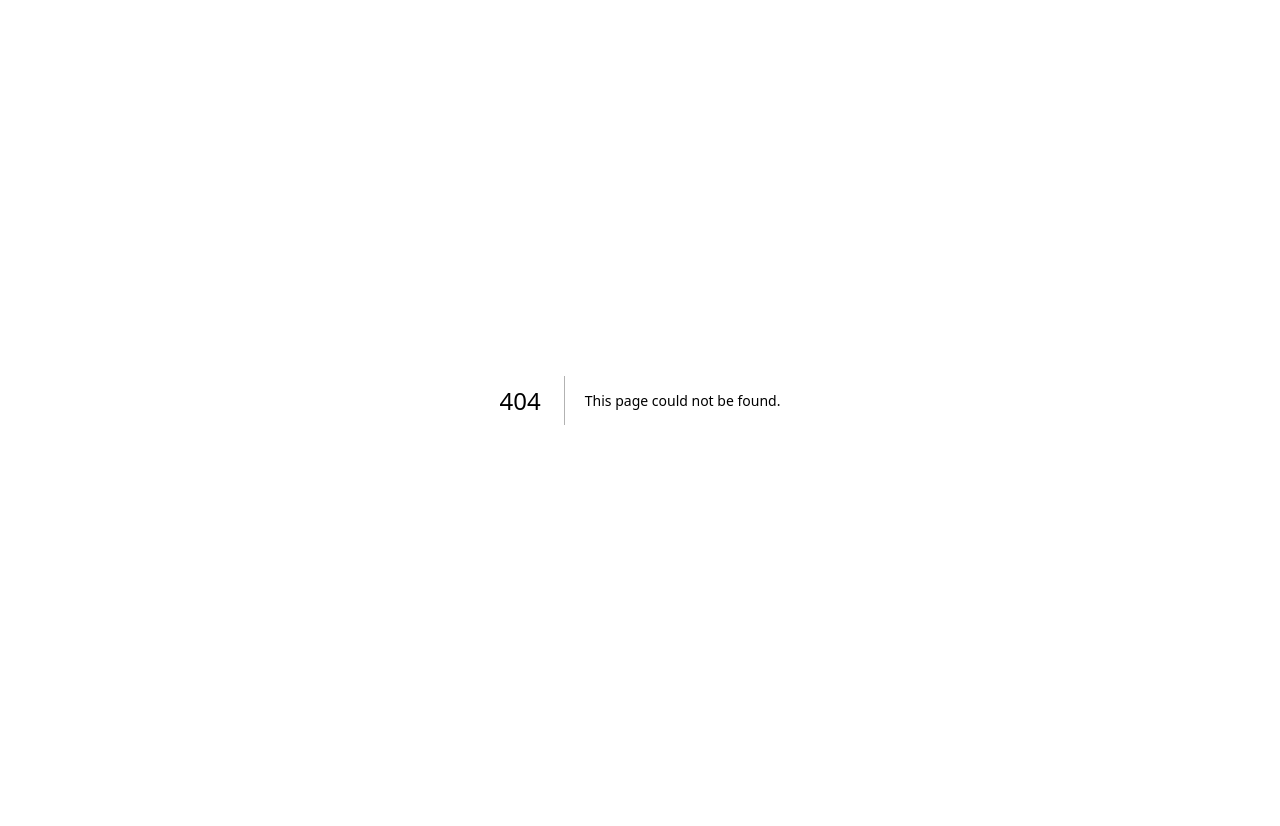
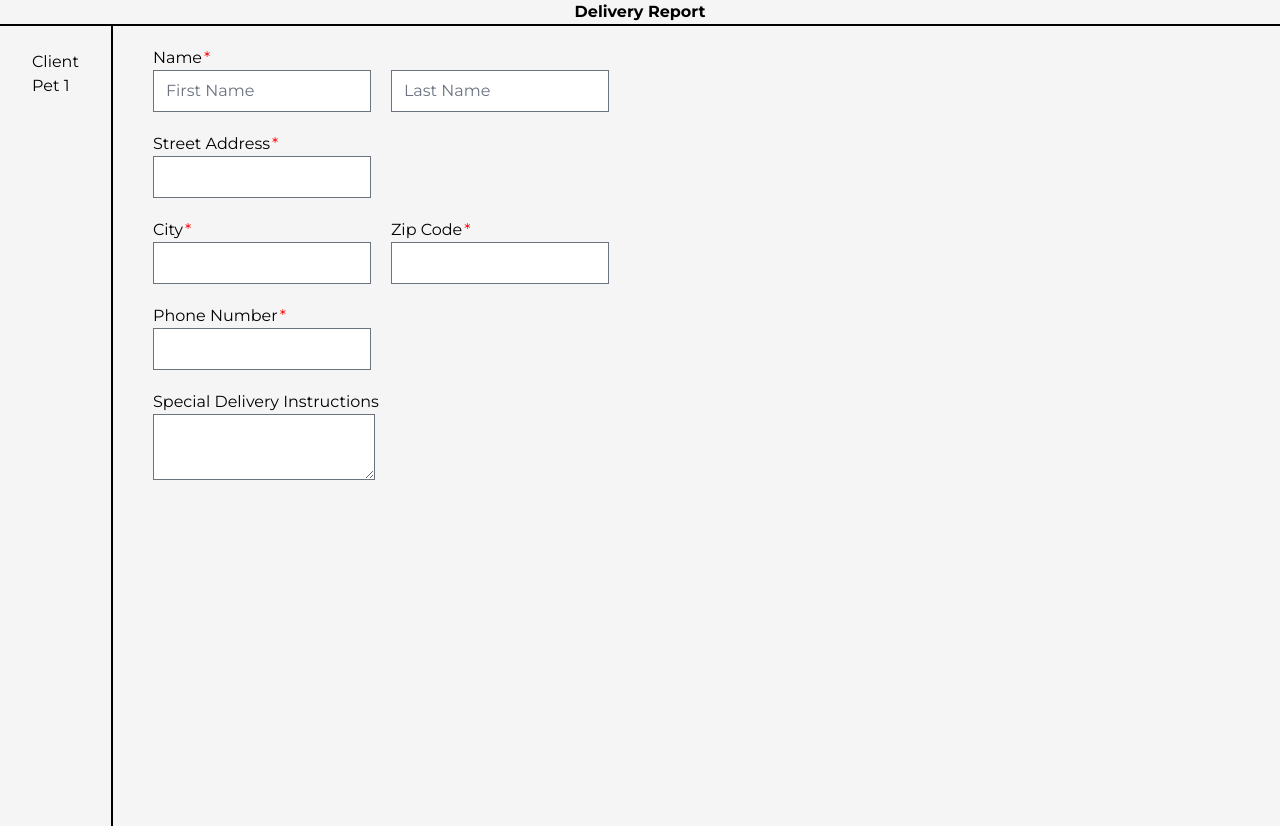
Before and after one commit to Hack4ImpactRutgers/CCA, a Next.js app in the folder frontend/: page /form/client in a window 1280 px wide. Before the commit this address had no page. Before the commit the page ends 800 px from the top, so only its background shows below. Built offline with nearby package versions, Linux system fonts and the light colour scheme; a web font is replaced by a local one.

Commit message:
Began working on form

```diff
--- a/frontend/package.json
+++ b/frontend/package.json
@@ -21,7 +21,8 @@
     "react": "18.2.0",
     "react-dom": "18.2.0",
     "tailwindcss": "3.3.3",
-    "typescript": "5.2.2"
+    "typescript": "5.2.2",
+    "zustand": "^4.4.6"
   },
   "devDependencies": {
     "prettier": "3.0.3"
--- /dev/null
+++ b/frontend/src/app/components/DeliveryReportForm-Pet1.tsx
@@ -0,0 +1,7 @@
+import React from 'react'
+
+export default function DeliveryReportForm-Pet1() {
+  return (
+    <div>DeliveryReportForm-Pet1</div>
+  )
+}
--- /dev/null
+++ b/frontend/src/app/form/client/page.tsx
@@ -0,0 +1,67 @@
+"use client"
+
+import React, { useEffect, useState } from 'react'
+
+function Client() {
+  const [firstName, setFirstName] = useState(localStorage.getItem("firstName")||"")
+
+  const nameChange = (e: { target: { value: React.SetStateAction<string> } }) =>{
+    setFirstName(e.target.value)
+  }
+
+  useEffect(()=>{
+    localStorage.setItem("firstName", firstName)
+  }
+  ,[firstName])
+
+
+
+  return (
+    <form className="">
+      <div className='after:content-["*"] after:text-[red] after:ml-0.5'>
+        Name
+      </div>
+
+      <input type="text" defaultValue={firstName || ""} onChange={nameChange} name ="firstName"  placeholder='First Name' required/>
+
+      <input className="mx-5" type="text" placeholder='Last Name' required/>
+
+      <div className='mt-5 after:content-["*"] after:text-[red] after:ml-0.5'>
+        Street Address
+      </div>
+      <input type="text" required/>
+
+      <div className="flex">
+        <div>
+          <div className='mt-5 after:content-["*"] after:text-[red] after:ml-0.5'>
+          City
+          </div>
+          <input type="text" required/>
+        </div>
+
+        <div className="ml-5">
+          <div className='mt-5 after:content-["*"] after:text-[red] after:ml-0.5'>
+          Zip Code
+          </div>
+          <input type="text" required/>
+        </div>
+
+      </div>
+
+      <div className='mt-5 after:content-["*"] after:text-[red] after:ml-0.5'>
+          Phone Number
+          </div>
+          <input type="text" required/>
+
+        <div className='mt-5'>
+          Special Delivery Instructions
+          </div>
+      <textarea/>
+
+    </form>
+  )
+}
+
+
+
+export default Client
--- /dev/null
+++ b/frontend/src/app/form/layout.tsx
@@ -0,0 +1,33 @@
+"use client"
+import React from 'react'
+import {ReactNode} from "react"
+import Link from "next/link"
+
+type FormProps = {
+    children: React.ReactNode
+  }
+
+export default function DeliveryReportForm({children}: FormProps) {
+  return (
+    <div>
+      <div className="font-bold flex items-center justify-center border-b-2 border-black">
+        <h1>Delivery Report </h1>
+      </div>
+      <div className="flex h-screen ">
+        <div className='flex flex-col px-8 py-6 w-fit border-r-2 border-black'>
+          <Link href='/form/client'>
+            <p>Client</p>
+          </Link>
+          <Link href='/form/pet1'>
+            <p>Pet 1</p>
+          </Link>
+        </div>
+        <div className='mx-10 my-5'>
+        {children}
+        </div>
+
+       </div>
+       </div>
+
+  )
+}
--- /dev/null
+++ b/frontend/src/app/form/pet1/page.js
@@ -0,0 +1,39 @@
+import React from 'react'
+
+function Client() {
+  return (
+    <form className="">
+
+
+
+
+      <div className='mt-5 after:content-["*"] after:text-[red] after:ml-0.5'>
+        Pet Name
+      </div>
+      <input type="text" required/>
+
+
+          <div className='mt-5 after:content-["*"] after:text-[red] after:ml-0.5'>
+          Type of Food
+          </div>
+          <input type="text" required/>
+
+
+
+
+
+
+      <div className='mt-5 after:content-["*"] after:text-[red] after:ml-0.5'>
+          Amount of Food Per Month
+          </div>
+          <input type="text" required/>
+
+
+
+    </form>
+  )
+}
+
+
+
+export default Client
--- a/frontend/src/app/page.tsx
+++ b/frontend/src/app/page.tsx
@@ -10,9 +10,11 @@ import Button from "./components/Button";
 import Checkbox from "@/app/components/Checkbox";
 import RadioButton from "@/app/components/RadioButton";
 
+
 // TODO: add HTML semantic elements.
 export default function Home() {
   return (
+
     <div className="flex flex-col gap-14 leading-10">
       <RadioButton value={"awd"} />
       <section className="h-[515px] w-full relative">
```
Also changed, not shown: 1 other file (tests, documents, lock files or other folders).
